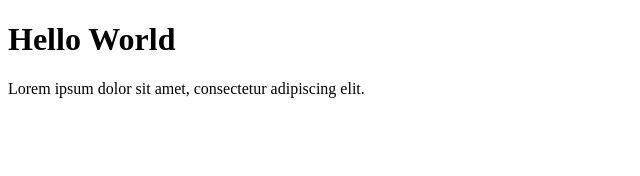
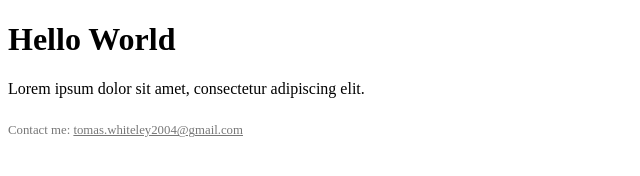
Before and after one commit to t-whiteley/claude_routine_test, a plain HTML site: page index.html in a window 1280 px wide. Shown: the whole page, without its empty margins (0-640 px from the left). Drawn offline with Linux system fonts and the light colour scheme.

Commit message:
BUS-4: Add small Contact me email footer
Co-Authored-By: Claude Opus 5.5 <noreply@anthropic.com>
Claude-Session: https://claude.ai/code/session_01EcVjkpvMpCCs2WaL56uqqk

```diff
--- a/index.html
+++ b/index.html
@@ -4,5 +4,6 @@
 <body>
 <h1>Hello World</h1>
 <p>Lorem ipsum dolor sit amet, consectetur adipiscing elit.</p>
+<footer style="margin-top:2em;font-size:0.8em;color:#777">Contact me: <a href="mailto:tomas.whiteley2004@gmail.com" style="color:inherit">tomas.whiteley2004@gmail.com</a></footer>
 </body>
 </html>
```
